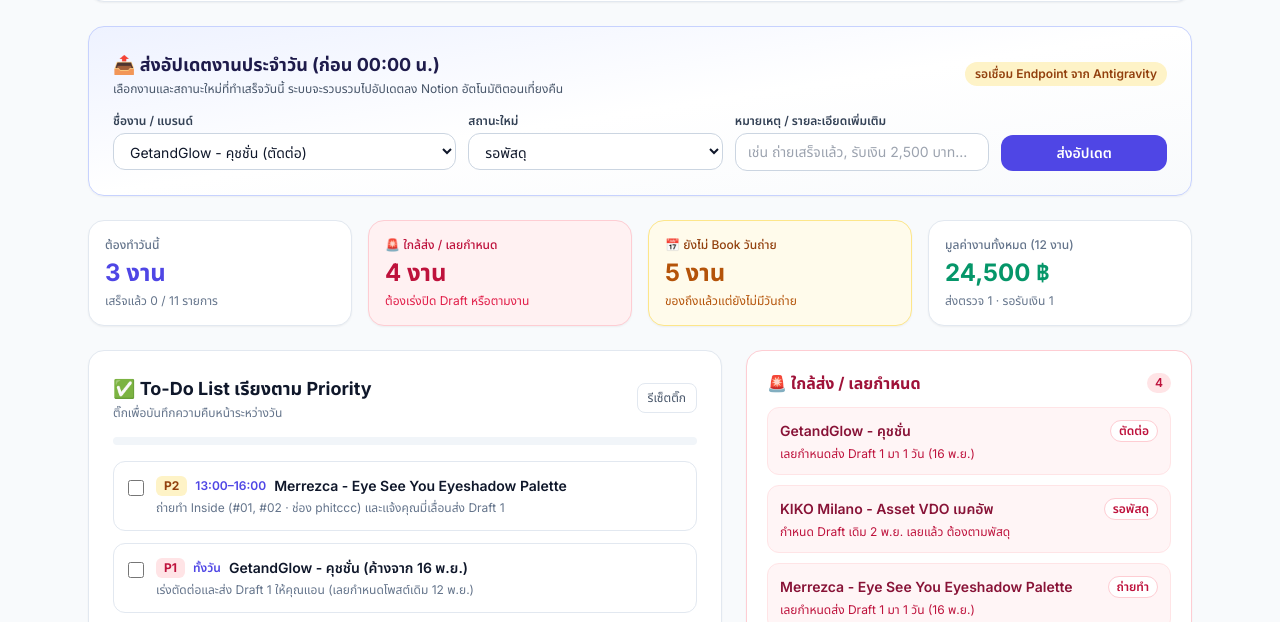
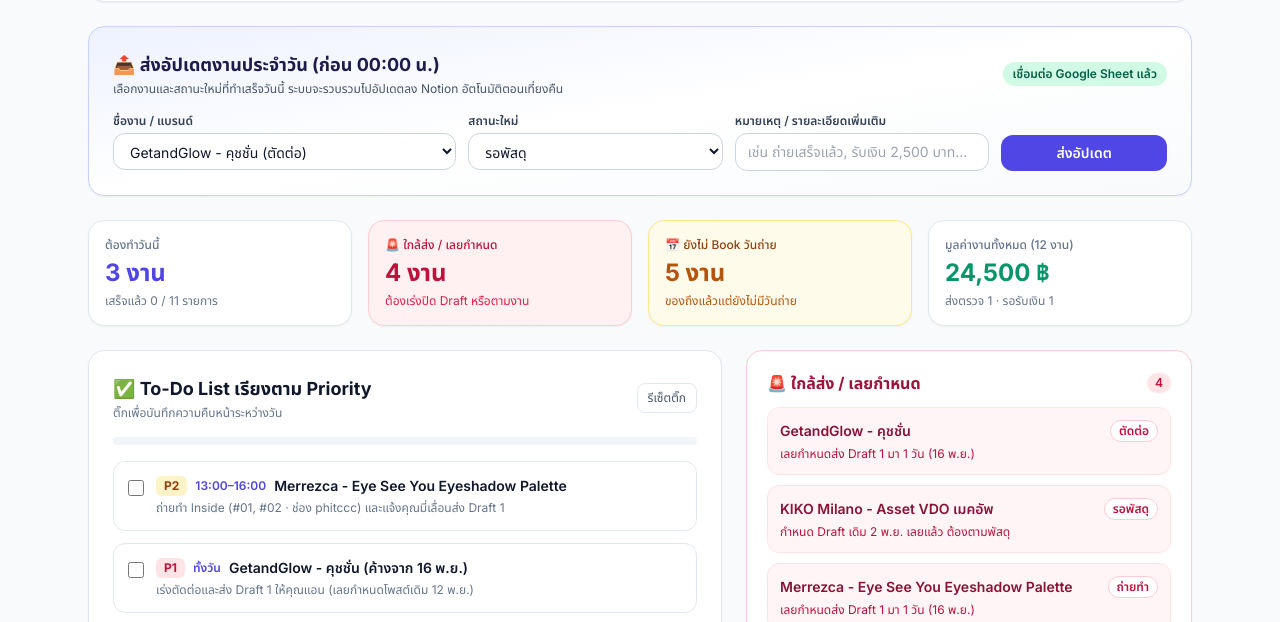
Before and after one commit to Natchapon63/Tomorrow_plan, a plain HTML site: page index.html in a window 1280 px wide. Shown: the part 170-792 px from the top of the page. Drawn offline with nearby package versions, Linux system fonts and the light colour scheme.

Commit message:
feat: set default Google Apps Script Web App endpoint URL

```diff
--- a/index.html
+++ b/index.html
@@ -203,7 +203,7 @@
   <script>
     // Google Apps Script Web App Endpoint URL สำหรับส่งอัปเดตงานเข้า Google Sheet
     // ใส่ URL ที่ Deploy ได้ตรงนี้ หรือจะเปิดผ่าน URL ?endpoint=https://script.google.com/.../exec ก็ได้
-    const DEFAULT_ENDPOINT_URL = '';
+    const DEFAULT_ENDPOINT_URL = 'https://script.google.com/macros/s/AKfycbzpcdgpIl9chWGLq0NcK95AjwUnaOF2VCX7z7_JI9dkZSfAgSzGfiDnFg9hMO-CYRyH/exec';
     const UPDATE_ENDPOINT_URL = (
       new URLSearchParams(window.location.search).get('endpoint') ||
       localStorage.getItem('thursday_studio_endpoint') ||
```
